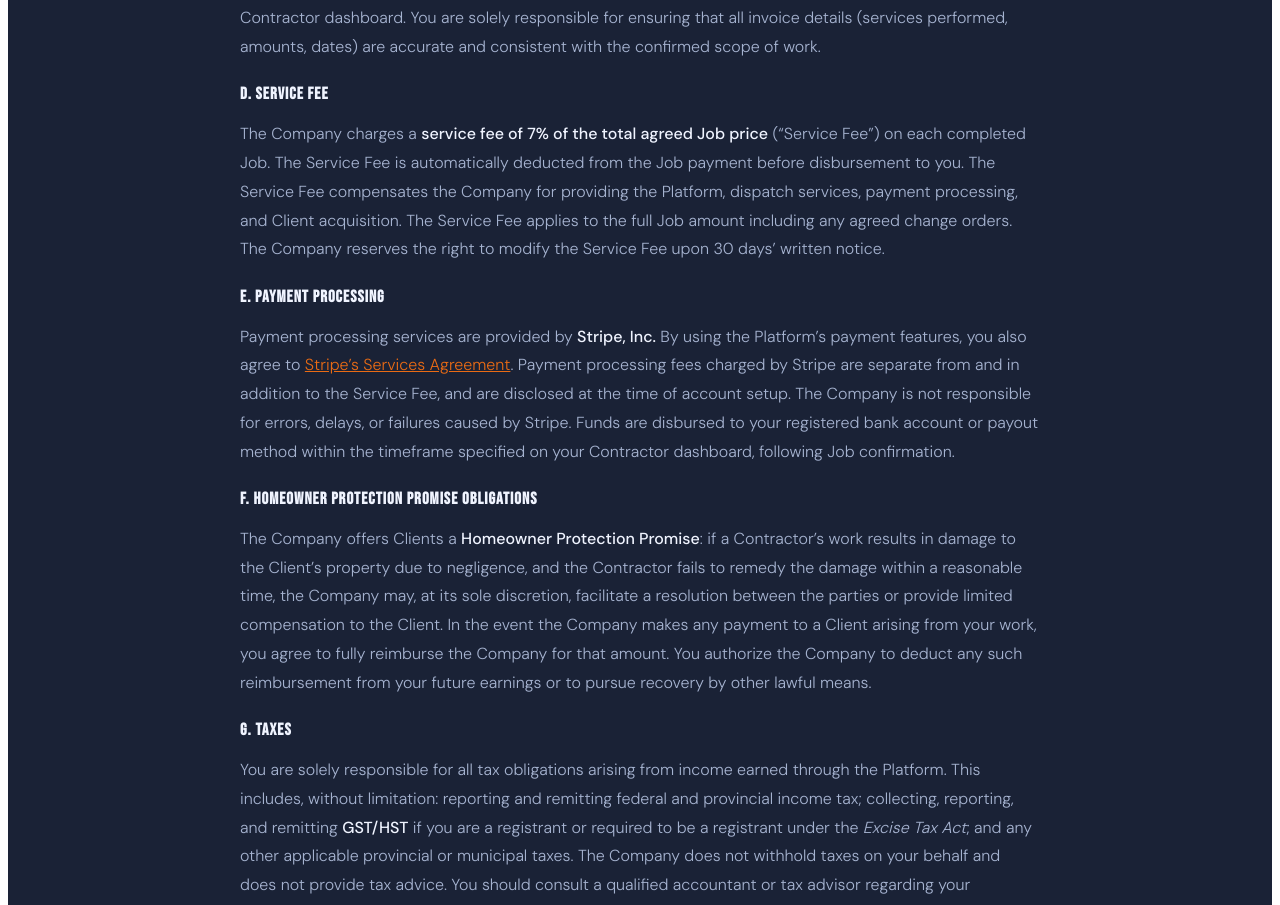
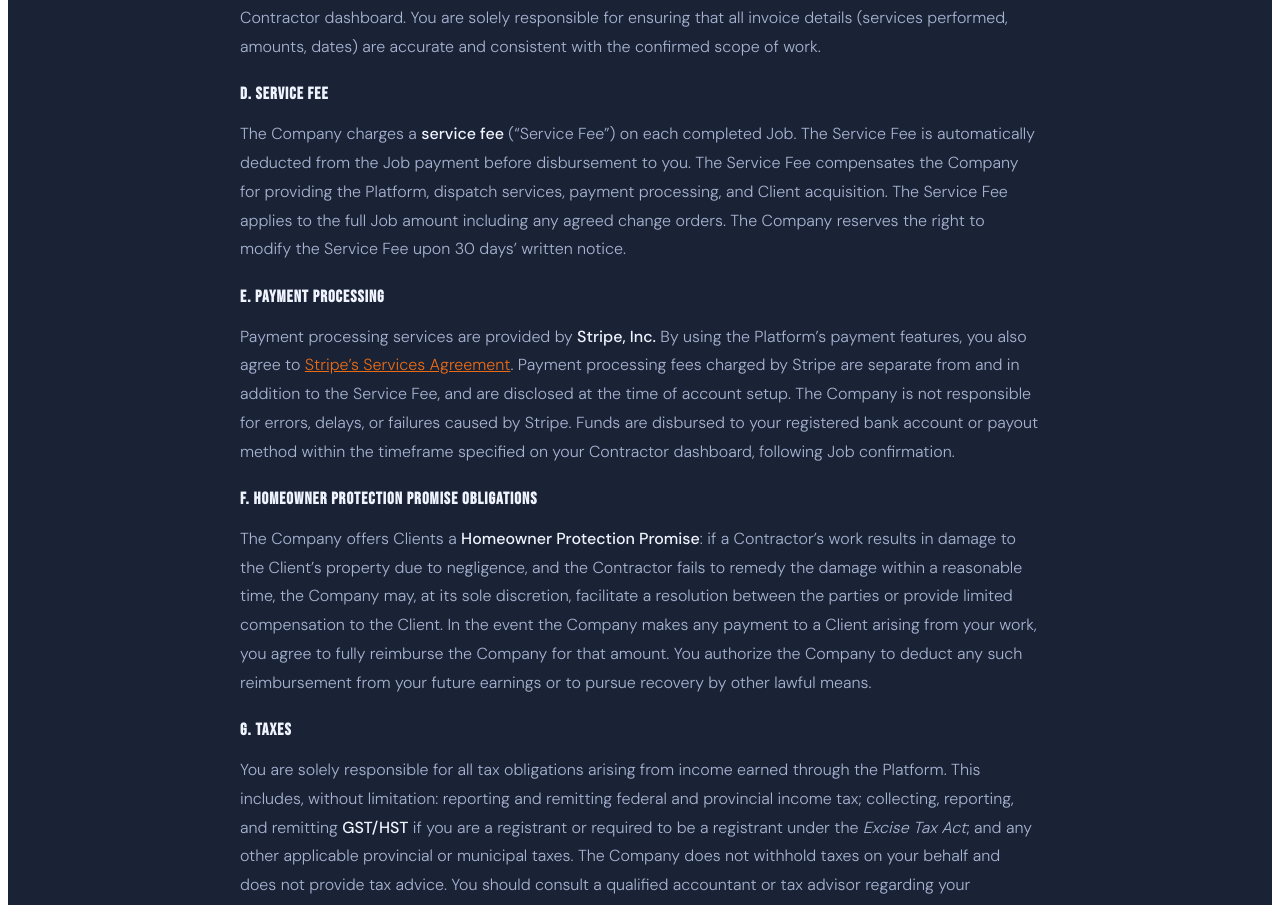
Before and after one commit to karanmann137-creator/freddy-fixit, a React (Vite) app: page /user-agreement in a window 1280 px wide. Shown: the part 6946-7851 px from the top of the page. Built offline with nearby package versions, Linux system fonts and the light colour scheme.

Commit message:
Remove specific 7% fee mention from FAQ and terms

```diff
--- a/src/pages/Home.tsx
+++ b/src/pages/Home.tsx
@@ -39,7 +39,7 @@ const FAQS = [
   { q:"What kinds of jobs can I request?", a:"General repairs and handyman work, carpentry, painting, drywall, landscaping, snow removal, gutters, windows & doors, and more." },
   { q:"How fast will I hear back?", a:"You'll get a response within 24 hours — often sooner." },
   { q:"What if I'm not happy with the work?", a:"Reach out to us at hello@freddyfixit.ca and we'll help make it right." },
-  { q:"I'm a contractor — how do I join, and what does it cost?", a:"Signing up is free, with no monthly charges and no upfront cost. We take a 7% fee from completed jobs. Once you're approved, you'll be notified about nearby jobs that match your trade, bid or get assigned, agree on price and timing, and get paid when the work's done." },
+  { q:"I'm a contractor — how do I join, and what does it cost?", a:"Signing up is free, with no monthly charges and no upfront cost. We take a small service fee from completed jobs. Once you're approved, you'll be notified about nearby jobs that match your trade, bid or get assigned, agree on price and timing, and get paid when the work's done." },
 ];
 
 export default function Home() {
--- a/src/pages/UserAgreement.tsx
+++ b/src/pages/UserAgreement.tsx
@@ -156,7 +156,7 @@ export default function UserAgreement() {
           <p>The Platform generates an invoice on your behalf upon Job completion. You agree that the Platform-generated invoice constitutes a valid commercial invoice for the services rendered. You must not issue a separate invoice to the Client for the same services. You may request a copy of any invoice through your Contractor dashboard. You are solely responsible for ensuring that all invoice details (services performed, amounts, dates) are accurate and consistent with the confirmed scope of work.</p>
 
           <h3>d. Service Fee</h3>
-          <p>The Company charges a <strong>service fee of 7% of the total agreed Job price</strong> (&ldquo;Service Fee&rdquo;) on each completed Job. The Service Fee is automatically deducted from the Job payment before disbursement to you. The Service Fee compensates the Company for providing the Platform, dispatch services, payment processing, and Client acquisition. The Service Fee applies to the full Job amount including any agreed change orders. The Company reserves the right to modify the Service Fee upon 30 days&rsquo; written notice.</p>
+          <p>The Company charges a <strong>service fee</strong> (&ldquo;Service Fee&rdquo;) on each completed Job. The Service Fee is automatically deducted from the Job payment before disbursement to you. The Service Fee compensates the Company for providing the Platform, dispatch services, payment processing, and Client acquisition. The Service Fee applies to the full Job amount including any agreed change orders. The Company reserves the right to modify the Service Fee upon 30 days&rsquo; written notice.</p>
 
           <h3>e. Payment Processing</h3>
           <p>Payment processing services are provided by <strong>Stripe, Inc.</strong> By using the Platform&rsquo;s payment features, you also agree to <a href="https://stripe.com/en-ca/legal/ssa" target="_blank" rel="noopener noreferrer">Stripe&rsquo;s Services Agreement</a>. Payment processing fees charged by Stripe are separate from and in addition to the Service Fee, and are disclosed at the time of account setup. The Company is not responsible for errors, delays, or failures caused by Stripe. Funds are disbursed to your registered bank account or payout method within the timeframe specified on your Contractor dashboard, following Job confirmation.</p>
```
